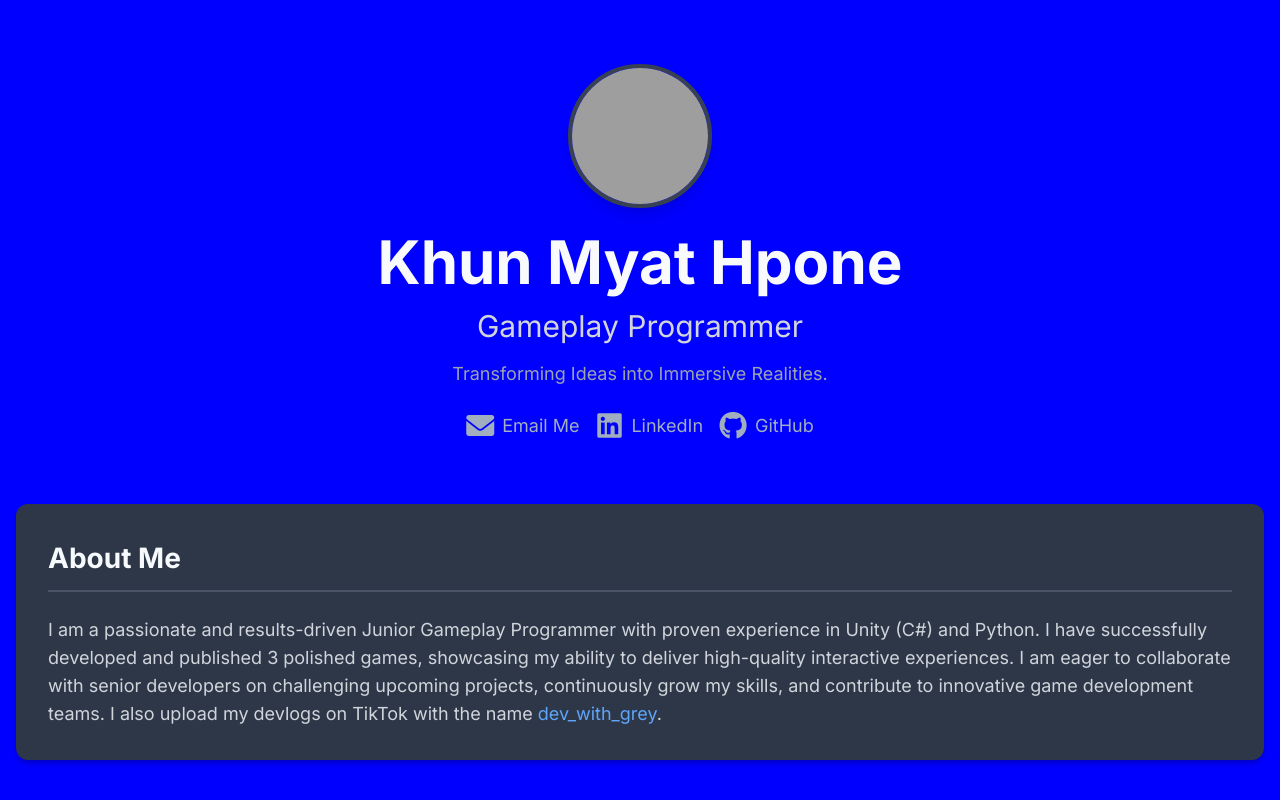
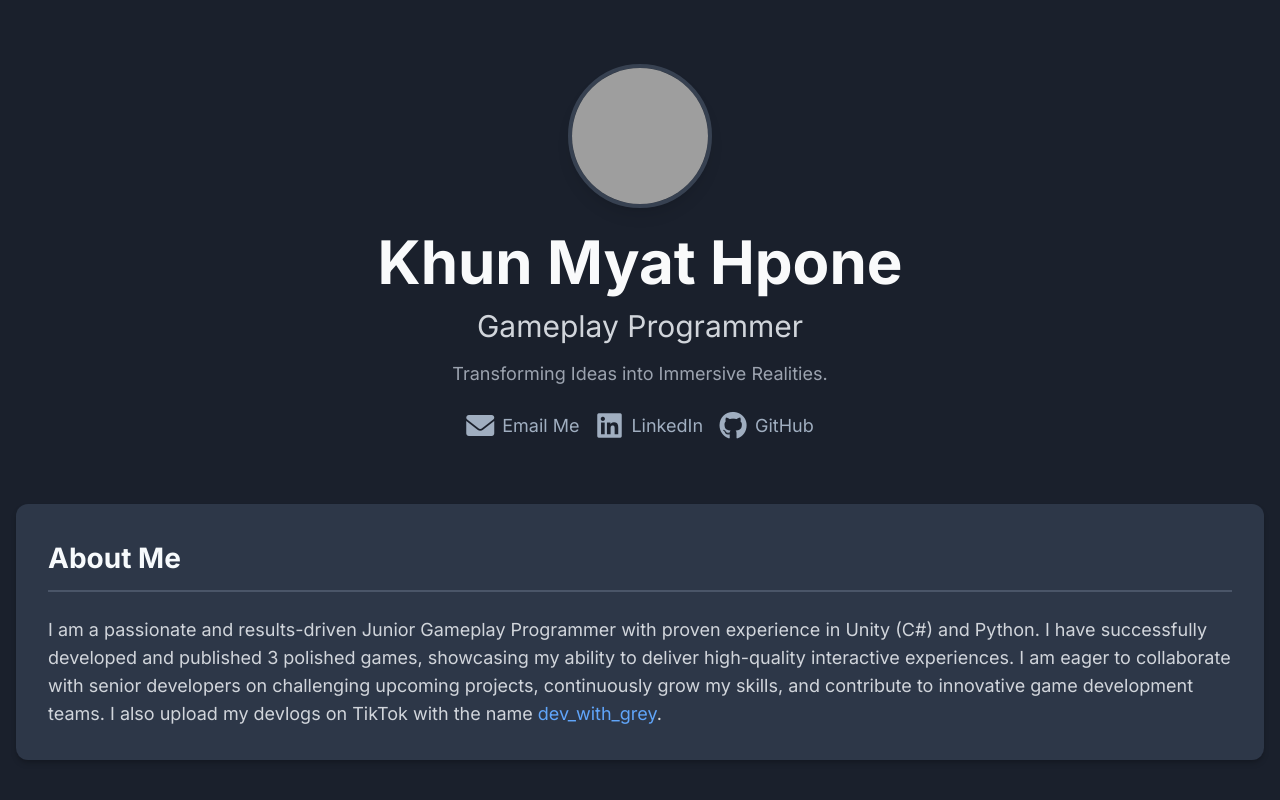
Before and after one commit to mk242b/portfolio, a plain HTML site: page index.html in a window 1280 px wide. Shown: the top 800 px of the page. Drawn offline with nearby package versions, Linux system fonts and the light colour scheme; grey boxes are pictures that could not be loaded.

Commit message:
rechanged color to original

```diff
--- a/index.html
+++ b/index.html
@@ -14,7 +14,7 @@
     <style>
         body {
             font-family: 'Inter', sans-serif; /* Changed font to Inter for the entire site */
-            background-color: blue; /* Dark gray background */
+            background-color: #1a202c; /* Dark gray background */
             color: #e2e8f0; /* Light gray text */
         }
         .container {
```
